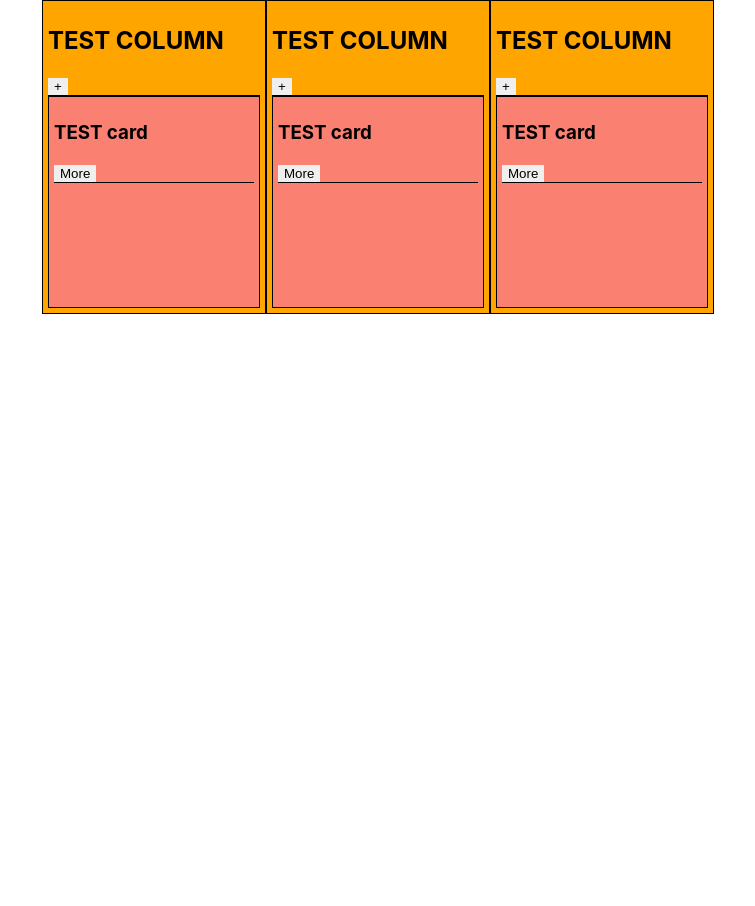
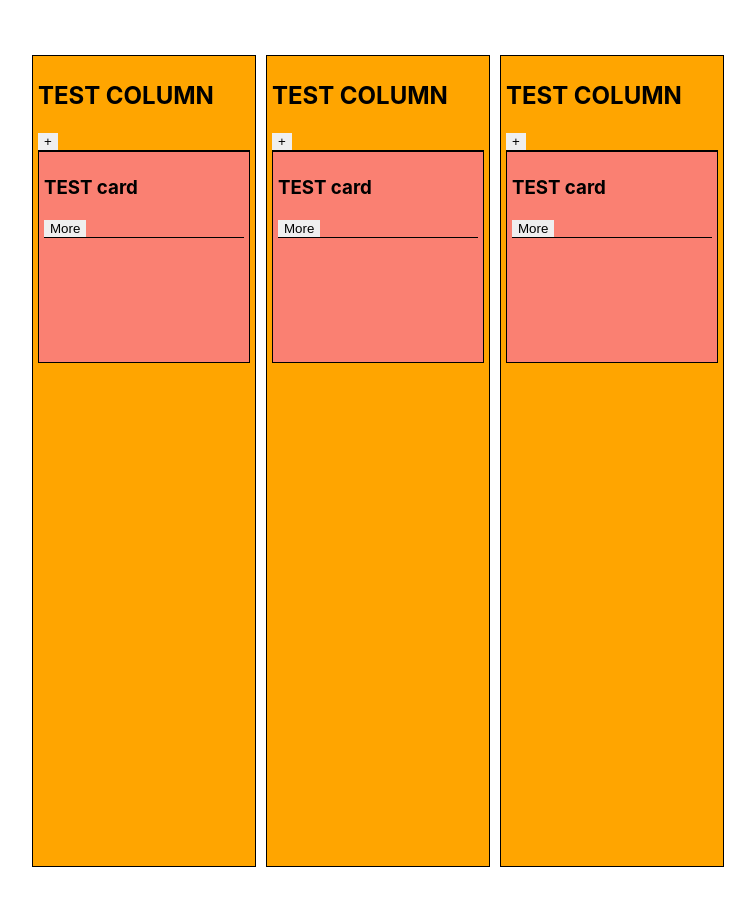
Before and after one commit to shanicunn/kanban-board-mintbean-olympics, a React (Create React App) app: page / in a window 1280 px wide. Shown: the top 906 px of the page, without its empty margins (262-1017 px from the left). Before the commit the page ends 800 px from the top, so only its background shows below. Built offline with nearby package versions, Linux system fonts and the light colour scheme.

Commit message:
Margin and padding updates

```diff
--- a/src/App.css
+++ b/src/App.css
@@ -1,5 +1,5 @@
 .App {
-
+  margin: 50px;
 }
 /* KANBAN BOARD */
 .board {
@@ -13,7 +13,8 @@
   padding: 5px;
   background-color: orange;
   border: black 1px solid;
-
+  height: 100vh;
+  margin: 5px;
 }
 .column-title {
 
```
